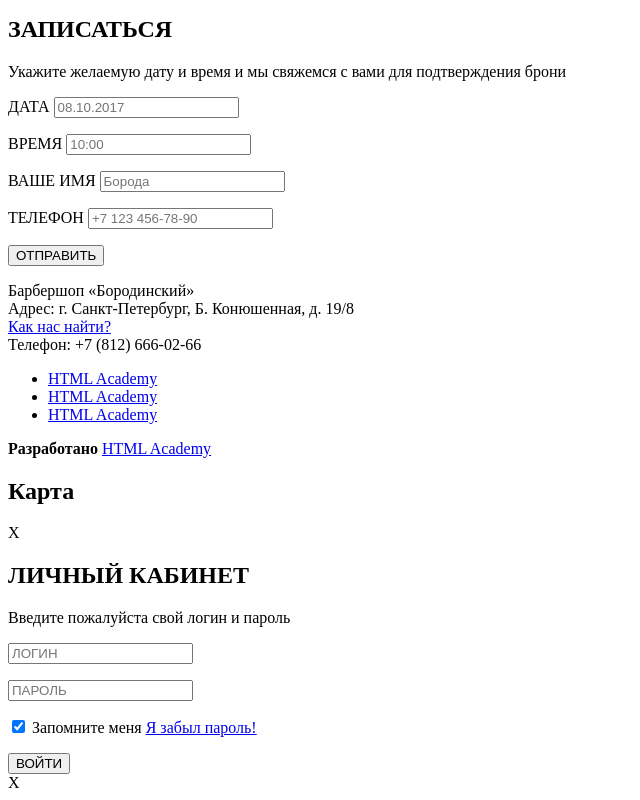
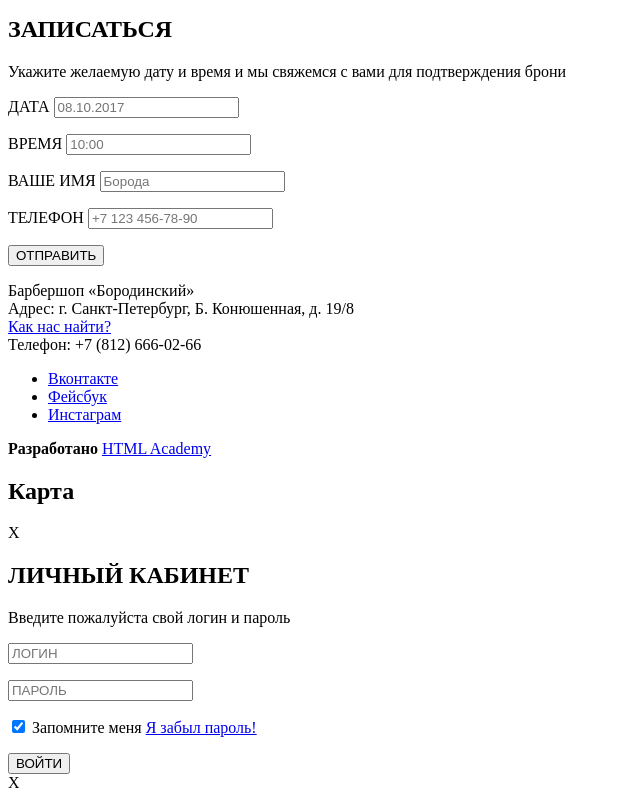
Before and after one commit to AlinSkywalker/378235-barbershop, a plain HTML site: page index.html in a window 1280 px wide. Shown: the part 1023-1823 px from the top of the page, without its empty margins (0-640 px from the left). Drawn offline with Linux system fonts and the light colour scheme.

Commit message:
Добавила тех задание. исправила футер на главной.

```diff
--- a/index.html
+++ b/index.html
@@ -111,9 +111,9 @@
   </p>
   <div class="footer-social">
     <ul>
-      <li><a class="social-button" href="#">HTML Academy</a></li>
-      <li><a class="social-button" href="#">HTML Academy</a></li>
-      <li><a class="social-button" href="#">HTML Academy</a></li>
+      <li><a class="social-button" href="#">Вконтакте</a></li>
+      <li><a class="social-button" href="#">Фейсбук</a></li>
+      <li><a class="social-button" href="#">Инстаграм</a></li>
     </ul>
   </div>
   <p class="footer-copyright">
```
Also changed, not shown: 1 other file.
